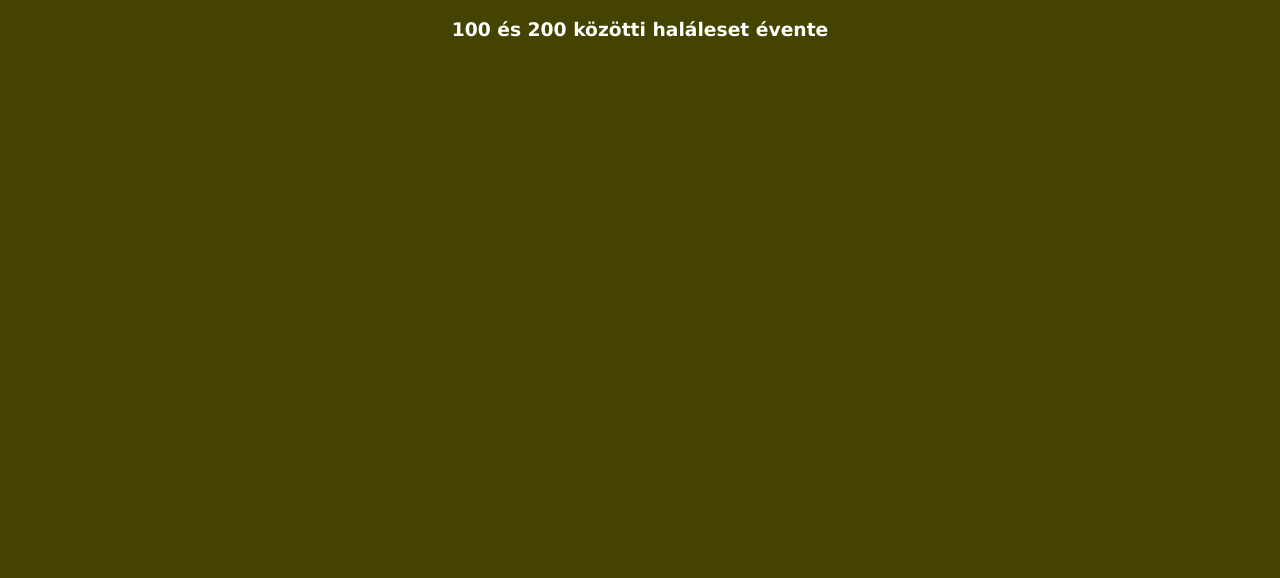
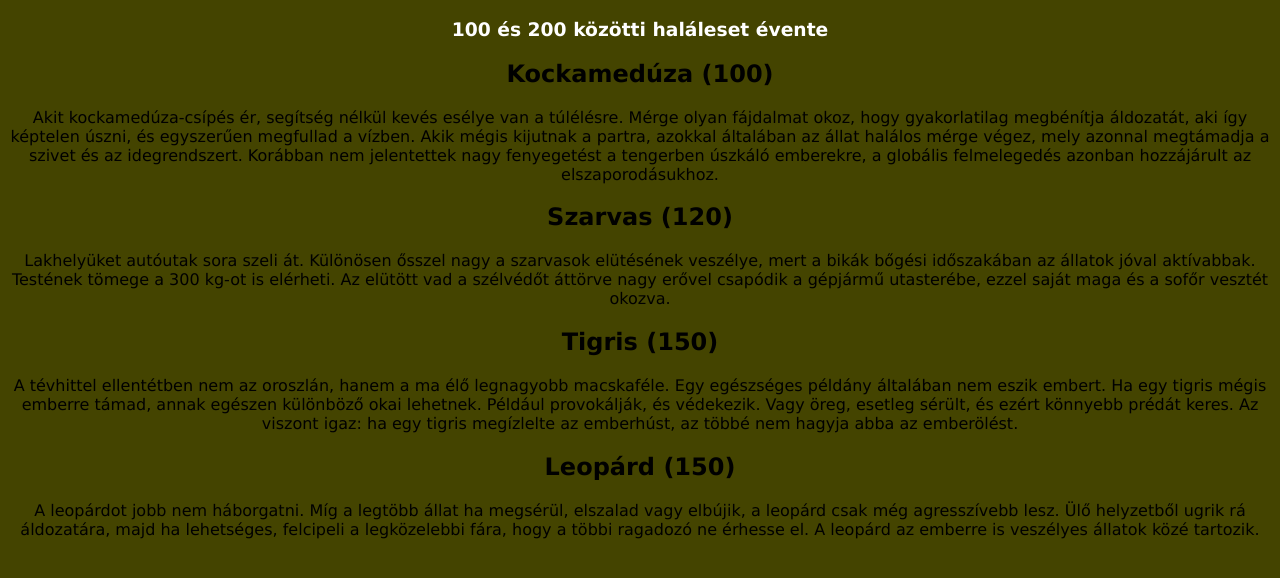
Before and after one commit to PeterPetrusz/Vesz-lyes-llatok-projekt, a plain HTML site: page 2.html in a window 1280 px wide. Drawn offline with Linux system fonts and the light colour scheme.

Commit message:
Add files via upload

```diff
--- a/2.html
+++ b/2.html
@@ -7,12 +7,47 @@
     <meta name='robots' content='noindex'>
 </head>
 <style>
-    body{background-color: #440;}
-    h3{color: white;}
+    body {
+        background-color: #440;
+    }
+
+    h3 {
+        color: white;
+    }
 </style>
 
 <body>
     <h3>100 és 200 közötti haláleset évente</h3>
+
+    <h2>Kockamedúza (100)</h2>
+    <p>Akit kockamedúza-csípés ér, segítség nélkül kevés esélye van a túlélésre. Mérge olyan fájdalmat okoz, hogy
+        gyakorlatilag megbénítja áldozatát, aki így képtelen úszni, és egyszerűen megfullad a vízben. Akik mégis
+        kijutnak a partra, azokkal általában az állat halálos mérge végez, mely azonnal megtámadja a szivet és az
+        idegrendszert. Korábban nem jelentettek nagy fenyegetést a tengerben úszkáló emberekre, a globális felmelegedés
+        azonban hozzájárult az elszaporodásukhoz.</p>
+
+
+
+    <h2>Szarvas (120)</h2>
+    <p>Lakhelyüket autóutak sora szeli át. Különösen ősszel nagy a szarvasok elütésének veszélye, mert a bikák bőgési
+        időszakában az állatok jóval aktívabbak. Testének tömege a 300 kg-ot is elérheti. Az elütött vad a szélvédőt
+        áttörve nagy erővel csapódik a gépjármű utasterébe, ezzel saját maga és a sofőr vesztét okozva.</p>
+
+
+
+    <h2>Tigris (150)</h2>
+    <p>A tévhittel ellentétben nem az oroszlán, hanem a ma élő legnagyobb macskaféle. Egy egészséges példány általában
+        nem eszik embert. Ha egy tigris mégis emberre támad, annak egészen különböző okai lehetnek. Például provokálják,
+        és védekezik. Vagy öreg, esetleg sérült, és ezért könnyebb prédát keres. Az viszont igaz: ha egy tigris
+        megízlelte az emberhúst, az többé nem hagyja abba az emberölést.</p>
+
+
+
+    <h2>Leopárd (150)</h2>
+    <p>A leopárdot jobb nem háborgatni. Míg a legtöbb állat ha megsérül, elszalad vagy elbújik, a leopárd csak még
+        agresszívebb lesz. Ülő helyzetből ugrik rá áldozatára, majd ha lehetséges, felcipeli a legközelebbi fára, hogy a
+        többi ragadozó ne érhesse el. A leopárd az emberre is veszélyes állatok közé tartozik.</p>
+
 </body>
 
 </html>
```
